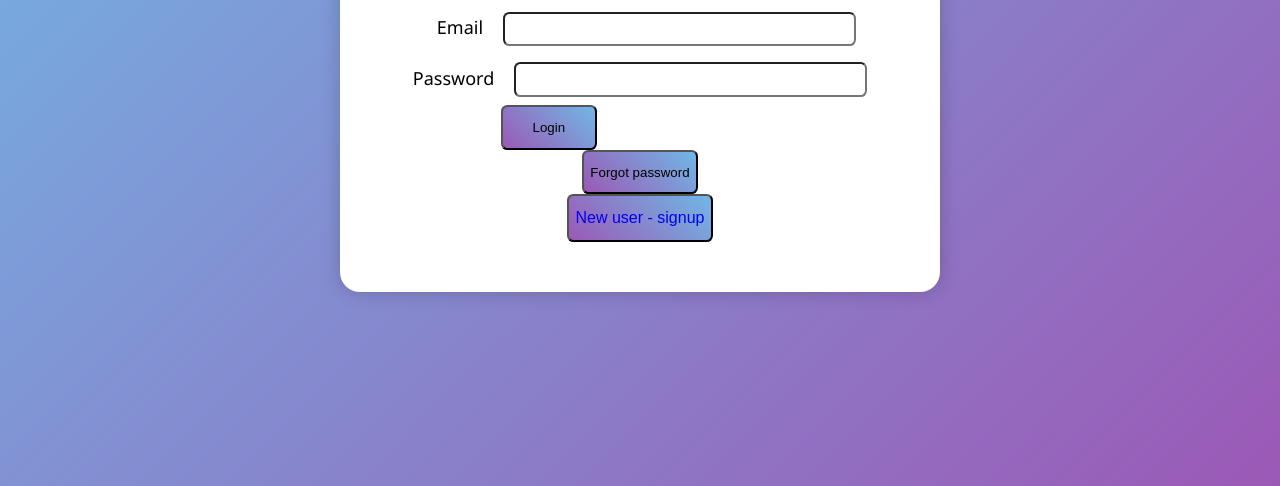
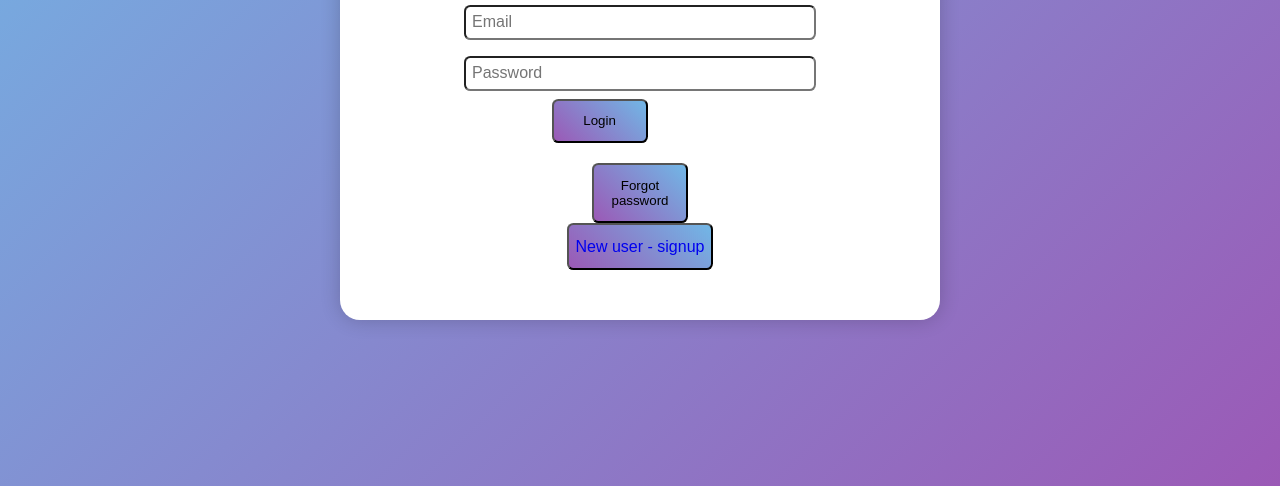
Before and after one commit to SonikaSahana/groupchat_app, a website: page frontend/views/login.html in a window 1280 px wide. Shown: the part 330-816 px from the top of the page. Drawn offline with nearby package versions, Linux system fonts and the light colour scheme.

Commit message:
some changes

```diff
--- a/frontend/css/login.css
+++ b/frontend/css/login.css
@@ -69,7 +69,21 @@ h2{
     color: #333;
     font-size: 2rem;
 }
+#forgot-password {
+    margin-top: 20px;
+    text-align: center;
+  }
 
-#forgot-password{
+  #forgot-password a {
+    color: #007bff;
+    text-decoration: none;
+    transition: color 0.3s ease;
+  }
+
+  #forgot-password a:hover {
+    color: #0056b3;
+  }
+
+/* #forgot-password{
     min-width: max-content;
-}
+} */
--- a/frontend/views/login.html
+++ b/frontend/views/login.html
@@ -11,15 +11,12 @@
     <h2>Login</h2>
 
     <form id="login">
+        <span>log-in to your account</span>
         <div class="email">
-
-            <label for="email">Email</label>
-            <input for="email" id="email" type="email" required>
+            <input for="email" id="email" type="email"  placeholder="Email"required>
         </div>
         <div class="password">
-
-            <label for="password">Password</label>
-            <input for="password" id="password" type="password" required>
+            <input for="password" id="password" type="password" placeholder="Password" required>
         </div>
         <button type="submit">Login</button>
     </form>
```
